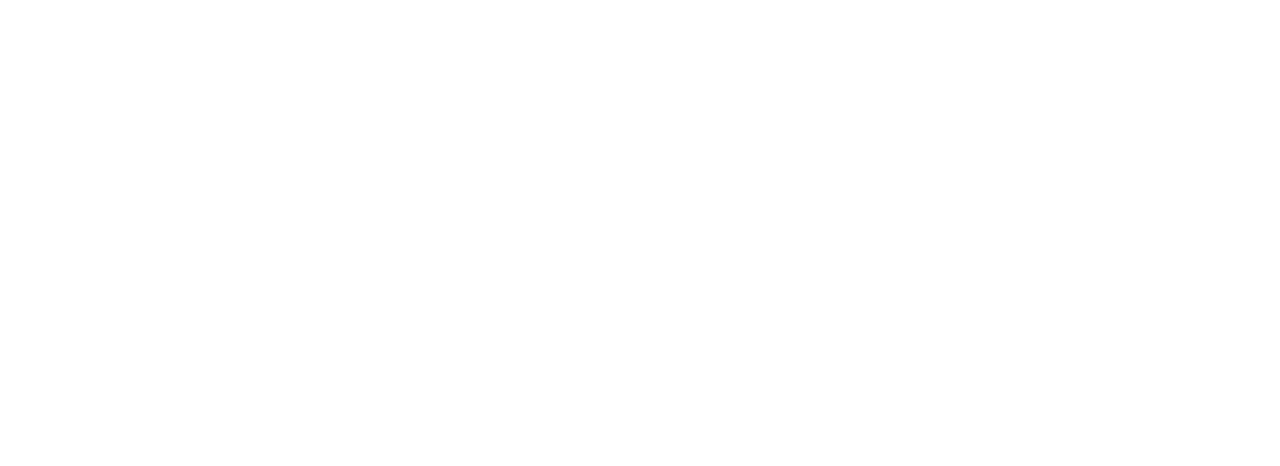
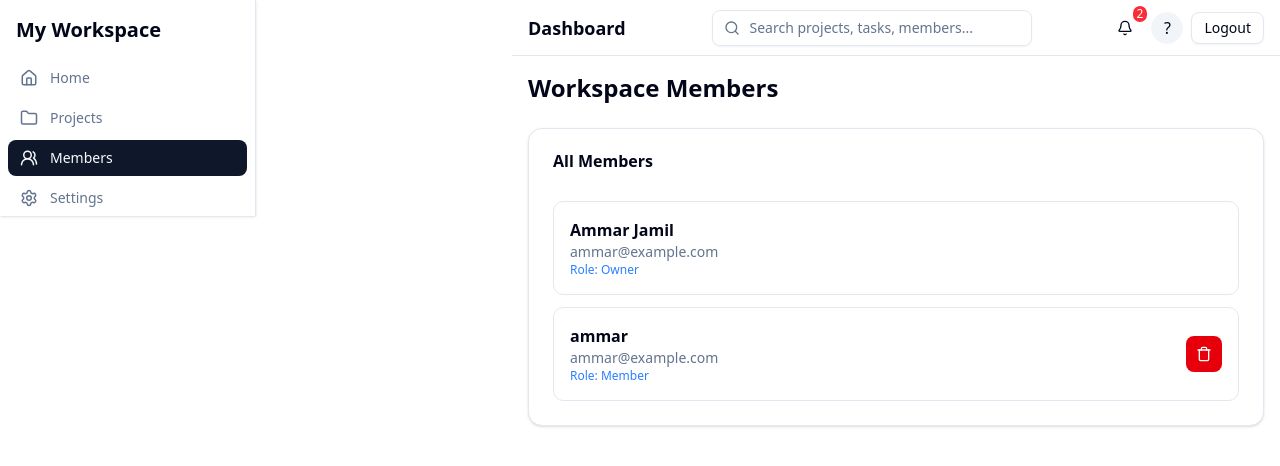
Before and after one commit to AmmarJamil23/MERN-projects, a React (Vite) app in the folder smartclient/client/: page /dashboard/members in a window 1280 px wide. Before the commit this address had no page. Shown: the top 466 px of the page. Built offline with nearby package versions, Linux system fonts and the light colour scheme.

Commit message:
Frontend complete

```diff
--- a/smartclient/client/src/App.jsx
+++ b/smartclient/client/src/App.jsx
@@ -6,6 +6,7 @@
 import Projects from "@/pages/Projects";
 import ProjectDetails from "@/pages/ProjectDetails";
 import Settings from "./pages/Settings";
+import Members from "./pages/Members";
 
 
 export default function App() {
@@ -25,6 +26,7 @@
 
         <Route path="/dashboard/settings" element={ <Settings /> } />
 
+        <Route path="/dashboard/members" element= { <Members /> } />
 
         <Route path="/dashboard/projects/:projectId" element={<ProjectDetails />}
 />
--- /dev/null
+++ b/smartclient/client/src/pages/Members.jsx
@@ -0,0 +1,60 @@
+import DashboardLayout from "@/layouts/DashboardLayout";
+import { useMemberStore } from "@/features/members/useMemberStore";
+import { Card, CardHeader, CardTitle, CardContent } from "@/components/ui/card";
+import { Button } from "@/components/ui/button";
+import { Trash } from "lucide-react";
+import { toast } from "sonner";
+
+export default function Members() {
+  const { members, removeMember } = useMemberStore();
+
+  return (
+    <DashboardLayout>
+      <div className="max-w-4xl space-y-6">
+        <h1 className="text-2xl font-bold">Workspace Members</h1>
+
+        <Card>
+          <CardHeader>
+            <CardTitle>All Members</CardTitle>
+          </CardHeader>
+
+          <CardContent className="space-y-3">
+            {members.map((m) => (
+              <div
+                key={m._id}
+                className="flex justify-between items-center border p-4 rounded-lg"
+              >
+                <div>
+                  <p className="font-semibold">{m.name}</p>
+                  <p className="text-sm text-muted-foreground">{m.email}</p>
+                  <p className="text-xs text-blue-500 capitalize">
+                    Role: {m.role}
+                  </p>
+                </div>
+
+                {m.role !== "owner" && (
+                  <Button
+                    variant="destructive"
+                    size="icon"
+                    onClick={() => {
+                      removeMember(m._id);
+                      toast.success("Member removed");
+                    }}
+                  >
+                    <Trash size={18} />
+                  </Button>
+                )}
+              </div>
+            ))}
+
+            {members.length === 0 && (
+              <p className="text-sm text-muted-foreground">
+                No members found.
+              </p>
+            )}
+          </CardContent>
+        </Card>
+      </div>
+    </DashboardLayout>
+  );
+}
```
